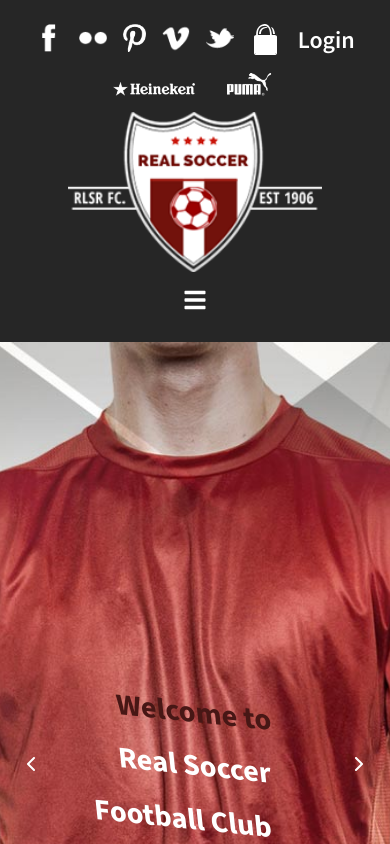
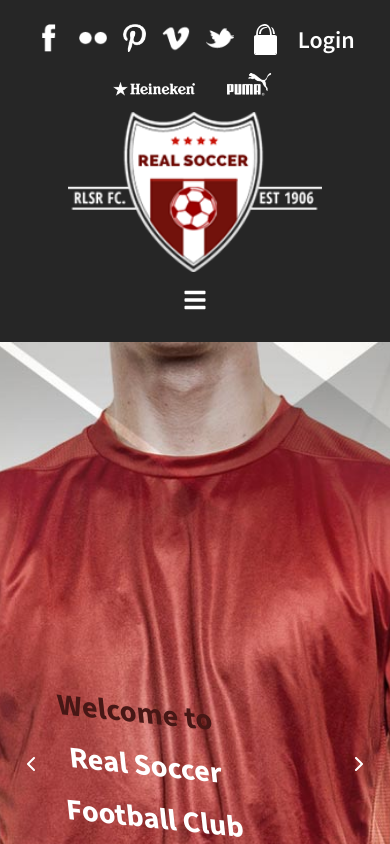
Before and after one commit to Shreyank-Puthran/mern-project, a React (Vite) app in the folder soccer-frontend/: page / in a window 390 px wide. Shown: the top 844 px of the page. Built offline with nearby package versions, Linux system fonts and the light colour scheme; no server answers; grey boxes are pictures that could not be loaded.

Commit message:
Fix import path case sensitivity for HomePage

```diff
--- a/soccer-frontend/src/Main/components/imageSlider.jsx
+++ b/soccer-frontend/src/Main/components/imageSlider.jsx
@@ -43,7 +43,7 @@
             <div
               className={`
                 absolute inset-0
-                flex flex-col items-end justify-center
+                flex flex-col sm:items-end items-center justify-center
                 text-white font-bold mr-30
                 transition-opacity duration-1000 text-3xl
                 ${
--- a/soccer-frontend/src/Main/scenes/newsPage/newsPage.jsx
+++ b/soccer-frontend/src/Main/scenes/newsPage/newsPage.jsx
@@ -69,7 +69,7 @@
           {category ? `Articles in “${category}”` : "Latest Articles"}
         </h2>
 
-        <div className="grid grid-cols-2 md:grid-cols-3 gap-10">
+        <div className="grid grid-cols-1 md:grid-cols-3 gap-10">
           {visibleList.map((item) => (
             <Link key={item._id} to={`/news/${item._id}`}>
               <div className="flex flex-col h-full space-y-4 bg-white shadow">
```
